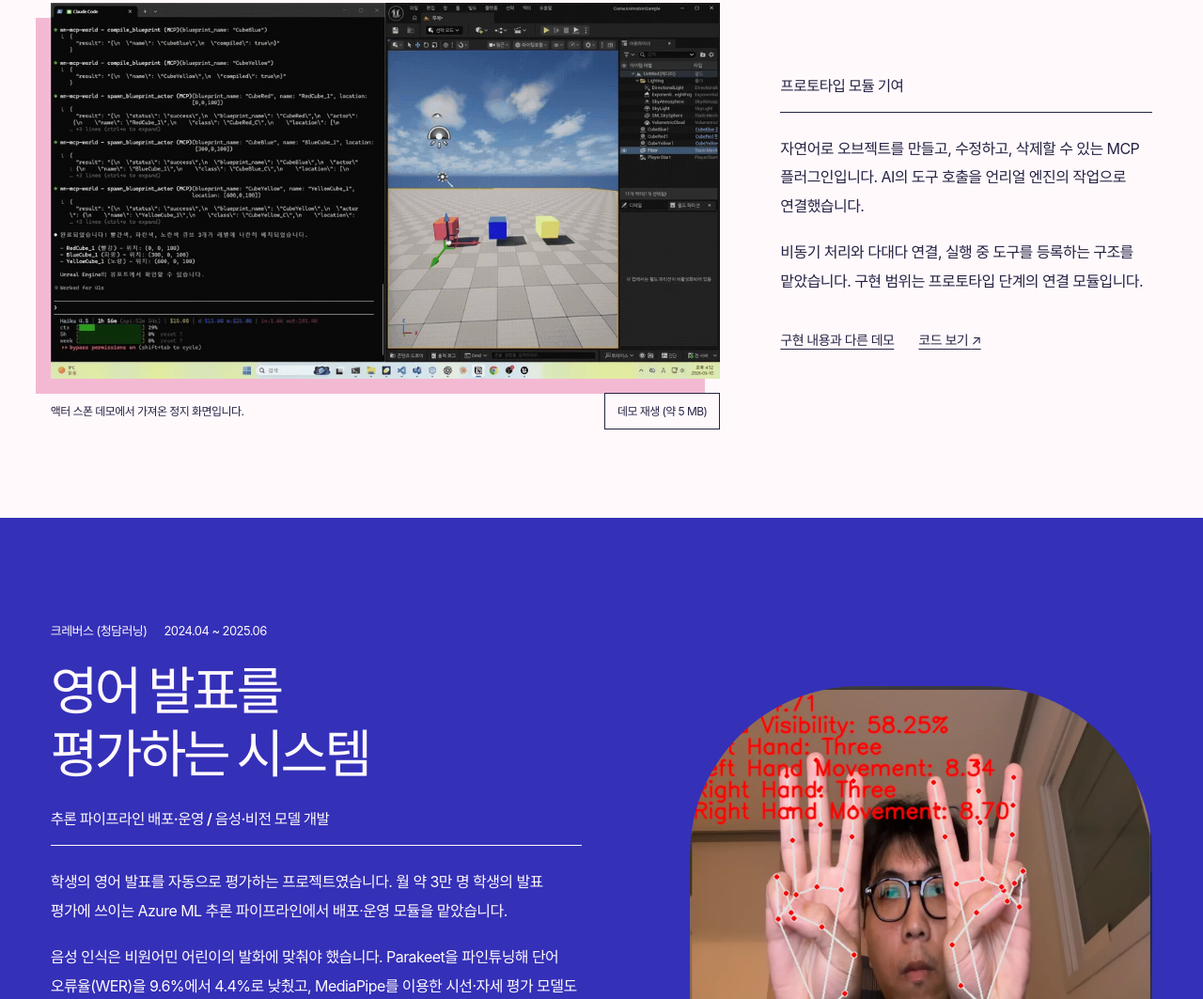
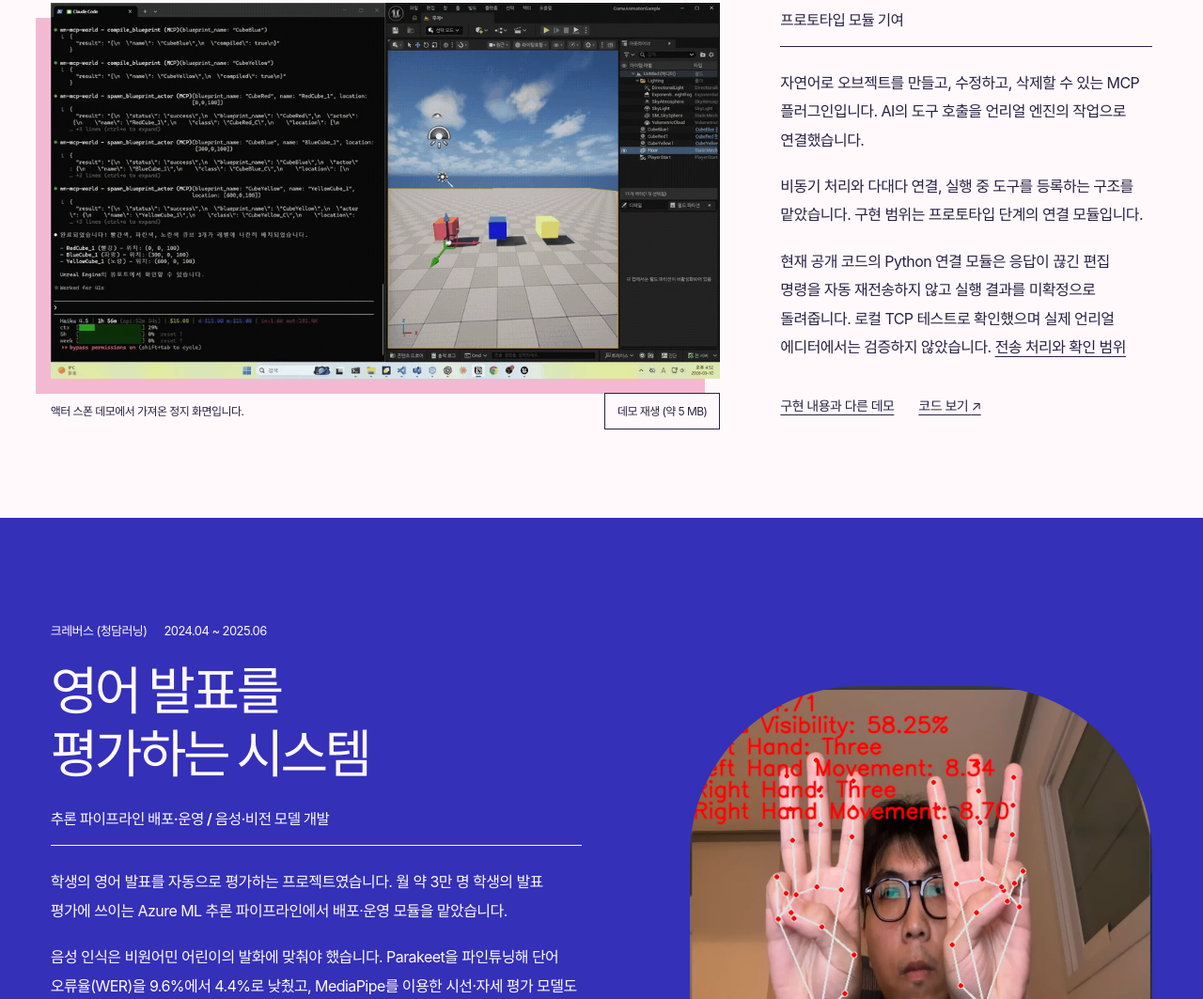
Before and after one commit to kangnam7654/kangnam7654.github.io, an Astro site: page /variants/type in a window 1280 px wide. Shown: the part 1478-2541 px from the top of the page at 94% size. Built offline with nearby package versions, Linux system fonts and the light colour scheme; Astro itself is replaced by a stand-in of ours.

Commit message:
docs: distinguish current Unreal MCP transport behavior

```diff
--- a/src/components/directions/DualPortfolio.astro
+++ b/src/components/directions/DualPortfolio.astro
@@ -109,6 +109,7 @@ const [unreal, assessment, writer, dalgyeol] = content.cases;
             <div class="dp-case-copy dp-unreal-copy">
               <p class="dp-scope">{unreal.scope}</p>
               {unreal.paragraphs.map((paragraph) => <p>{paragraph}</p>)}
+              {unreal.codeUpdate && <p>{unreal.codeUpdate.text} <a href={unreal.codeUpdate.href}>{unreal.codeUpdate.label}</a></p>}
               <div class="dp-case-links">
                 <a href={unreal.detail.href} data-ab-goal="project_open" data-ab-target={unreal.slug}>{unreal.detail.label}</a>
                 <a href={unreal.github}>코드 보기 <span aria-hidden="true">↗</span></a>
--- a/src/data/dual-portfolio.ts
+++ b/src/data/dual-portfolio.ts
@@ -12,6 +12,7 @@ interface PortfolioCase {
   scope: string;
   paragraphs: readonly string[];
   qualification?: string;
+  codeUpdate?: { text: string; href: string; label: string };
   detail: { href: string; label: string };
   github?: string;
   image: {
@@ -77,6 +78,11 @@ export const dualPortfolio = {
         "자연어로 오브젝트를 만들고, 수정하고, 삭제할 수 있는 MCP 플러그인입니다. AI의 도구 호출을 언리얼 엔진의 작업으로 연결했습니다.",
         "비동기 처리와 다대다 연결, 실행 중 도구를 등록하는 구조를 맡았습니다. 구현 범위는 프로토타입 단계의 연결 모듈입니다.",
       ],
+      codeUpdate: {
+        text: "현재 공개 코드의 Python 연결 모듈은 응답이 끊긴 편집 명령을 자동 재전송하지 않고 실행 결과를 미확정으로 돌려줍니다. 로컬 TCP 테스트로 확인했으며 실제 언리얼 에디터에서는 검증하지 않았습니다.",
+        href: "https://github.com/kangnam7654/kangnam-unreal-mcp/blob/2bb6faf6fb9aab150e3e1335cc104f40ad10068c/KN_MCP/Python/README.md#command-delivery",
+        label: "전송 처리와 확인 범위",
+      },
       detail: { href: "/projects/ue5-mcp/", label: "구현 내용과 다른 데모" },
       github: unreal.github,
       image: {
```
